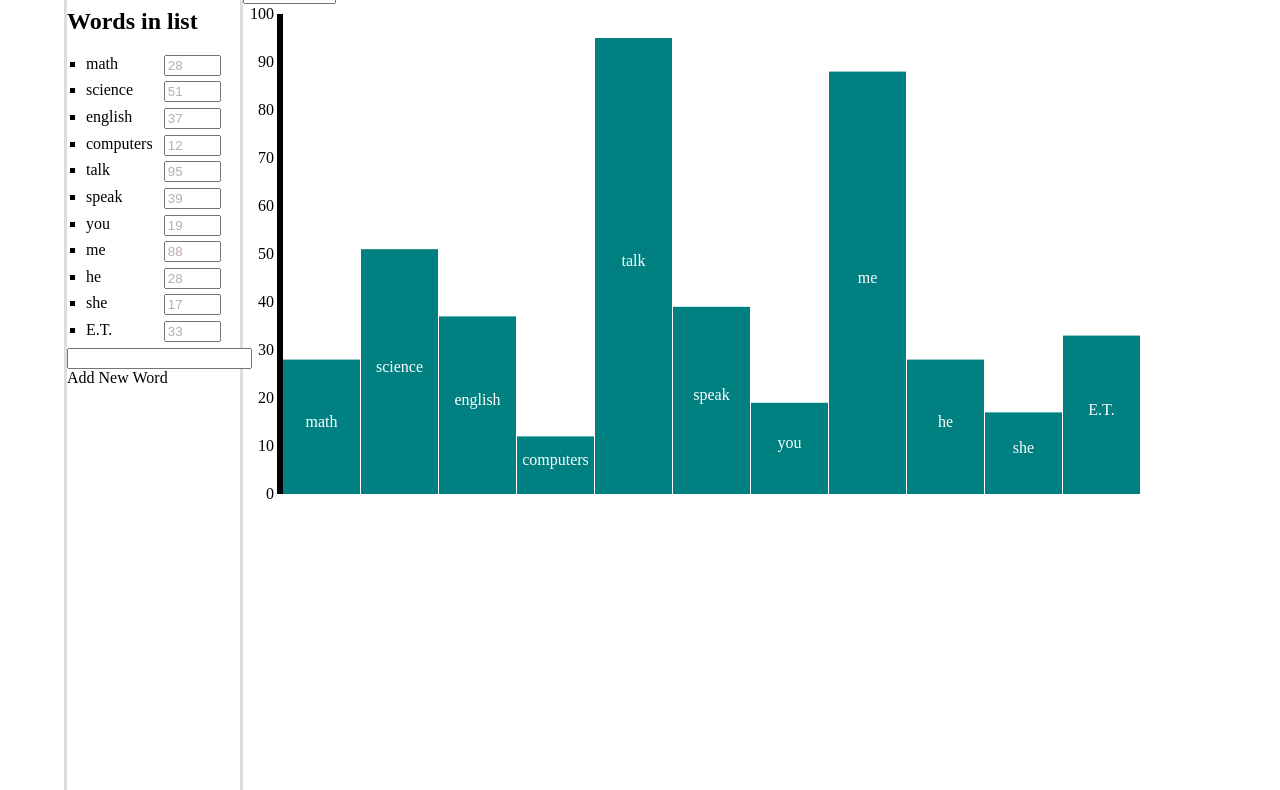
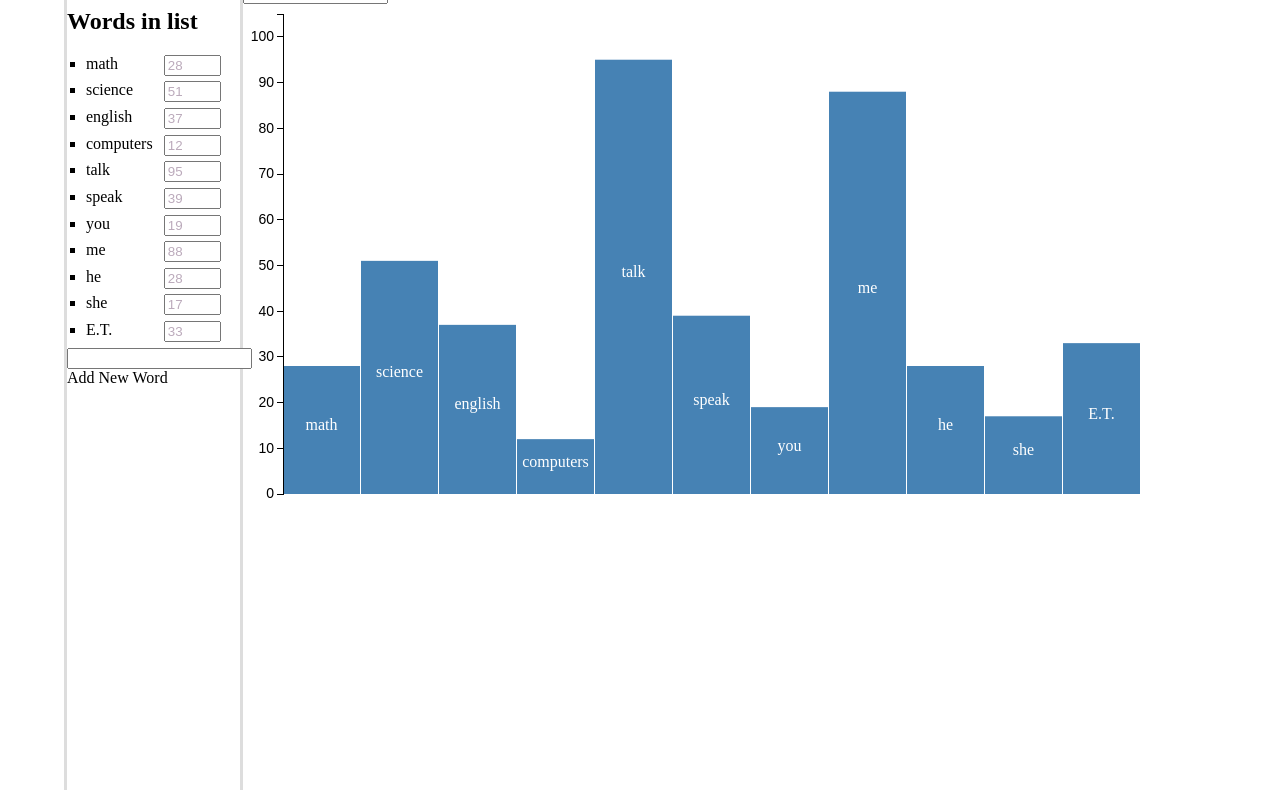
Before and after one commit to thataustin/angular-d3-example, a website: page index.html in a window 1280 px wide. Shown: the part 116-906 px from the top of the page. Drawn offline with nearby package versions, Linux system fonts and the light colour scheme.

Commit message:
Adding word stat-by-first-letter directive

```diff
--- /dev/null
+++ b/css/main.css
@@ -0,0 +1,11 @@
+  #word_updater {float: left; width: 15%; height: 900px; border: 3px solid #ddd;}
+  #word_cloud {width: 80%; height: 25%; margin: auto; overflow:hidden;}
+  svg rect {fill: steelblue;}
+  select {align: center;}
+  h1 {width: 40%; margin: auto;}
+  body {width: 90%; margin: 5% 10% 5% 5%;}
+  ul {margin: 5%; padding: 0 6%;}
+  li {list-style-type: square;}
+  li > input {float: right; color: #bab;}
+  .axis text {font: 14px sans-serif;}
+  .axis path, .axis line {fill: none; stroke: #000; shape-rendering: crispEdges;}
--- a/index.html
+++ b/index.html
@@ -5,17 +5,8 @@
   <meta http-equiv="content-type" content="text/html; charset=utf-8">
 
   <title>Words of Importance</title>
-  <style>
-    #word_cloud {width: 80%; height: 25%; margin: auto; overflow:hidden; }
-    #bar_chart {width: 100; height: 75%; margin: auto; overflow:hidden}
-    #word_updater {float: left; width: 15%; height: 900px; border: 3px solid #ddd; }
-    select { align: center; }
-    h1 { width: 40%; margin: auto;}
-    body { width: 90%; margin: 5% 10% 5% 5%;}
-    ul { margin: 5%; padding: 0 6%; }
-    li { list-style-type: square;}
-    li > input { float: right; color: #bab; }
-  </style>
+
+  <link type="text/css" rel="stylesheet" href="css/main.css">
 
   <script src="bower_components/d3/d3.js"></script>
   <script src="bower_components/angular/angular.js"></script>
@@ -23,21 +14,36 @@
   <script src="js/modules/app.js"></script>
   <script src="js/controllers/main.js"></script>
   <script src="js/directives/barChart.js"></script>
+  <script src="js/directives/barChartPerLetter.js"></script>
   <script src="js/directives/wordCloud.js"></script>
   <script src="js/directives/draggable.js"></script>
   <script src="bower_components/lodash/dist/lodash.js"></script>
 </head>
 <body data-ng-controller="MainCtrl">
-  <h1>Words of Importance</h1>
+
+  <h1>Words Stats</h1>
+
   <div id="word_updater">
     <h2>Words in list</h2>
     <ul data-ng-repeat="d in data">
       <li><span>{{d.word}}</span><input type="text" size="4" value="{{d.count}}"/>
     </ul>
-    <input ng-model="new_word"/><a data-ng-click="data.push(new_word)">Add New Word</a>
+    <input ng-model="new_word"/><a data-ng-click="addWord(new_word)">Add New Word</a>
   </div>
+
   <select data-ng-model="displayType" data-ng-options="t.desc for t in displayTypes"></select>
-  <div id="word_cloud" word-stat-word-cloud draggable data-ng-show="displayType.value=='word_cloud' || displayType.value=='all'"></div>
-  <div id="bar_chart" word-stat-bar-chart draggable data-ng-show="displayType.value=='bar_chart' || displayType.value=='all'"></div>
+
+  <div id="word_cloud" word-stat-word-cloud draggable
+    data-ng-show="displayType.value=='word_cloud' || displayType.value=='all'">
+  </div>
+
+  <div id="bar_chart_per_word" word-stat-bar-chart-per-word draggable
+    data-ng-show="displayType.value=='bar_chart_per_word' || displayType.value=='all'">
+  </div>
+
+  <div id="bar_chart_per_letter" word-stat-bar-chart-per-letter draggable
+    data-ng-show="displayType.value=='bar_chart_per_letter' || displayType.value=='all'">
+  </div>
+
 </body>
 </html>
--- a/js/controllers/main.js
+++ b/js/controllers/main.js
@@ -2,7 +2,8 @@
 angular.module('WordApp').controller('MainCtrl', ['$rootScope', '$scope', 'wordDP',
   function($rootScope, $scope, dp) {
     $scope.displayTypes = [
-      {desc: 'Bar Chart', value:'bar_chart'},
+      {desc: 'Bar Chart - Per word', value:'bar_chart_per_word'},
+      {desc: 'Bar Chart - Per letter', value:'bar_chart_per_letter'},
       {desc: 'Word Cloud', value:'word_cloud'},
       {desc: 'All', value: 'all'}
     ];
--- a/js/directives/barChart.js
+++ b/js/directives/barChart.js
@@ -1,4 +1,4 @@
-angular.module('WordApp').directive('wordStatBarChart', ['wordDP', function(wordDP) {
+angular.module('WordApp').directive('wordStatBarChartPerWord', ['wordDP', function(wordDP) {
   'use strict';
   var h = 500;
   var w = 900;
@@ -13,7 +13,7 @@ angular.module('WordApp').directive('wordStatBarChart', ['wordDP', function(word
       var yAxisPadding = 40;
       var margin = {top: 10, bottom: 10};
 
-      var yScale = d3.scale.linear().domain([100, 0]).range([margin.bottom, h - margin.top]);
+      var yScale = d3.scale.linear().domain([highestFrequency + 10, 0]).range([margin.bottom, h - margin.top]);
       var calcY = function(d) { return yScale(d.count); };
       var calcHeight = function (d) { return h - yScale(d.count) - margin.bottom; };
 
@@ -26,18 +26,15 @@ angular.module('WordApp').directive('wordStatBarChart', ['wordDP', function(word
         .attr('width', w)
         .attr('height', h);
 
-      svg.selectAll('rect')
-        .data(data)
+      var rect = svg.selectAll('rect').data(data)
           .enter()
         .append('rect')
           .attr('x', calcX)
           .attr('y', calcY)
           .attr('height', calcHeight)
-        .attr('width', paddedBarWidth)
-        .attr('fill', 'teal');
+          .attr('width', paddedBarWidth);
 
-      svg.selectAll('text')
-        .data(data)
+      svg.selectAll('text').data(data)
           .enter()
         .append('text')
           .text(function(d) { return d.word; })
@@ -46,8 +43,13 @@ angular.module('WordApp').directive('wordStatBarChart', ['wordDP', function(word
           .attr('fill', 'white')
           .attr('text-anchor', 'middle');
 
-      var yAxis = d3.svg.axis().scale(yScale).orient('left');
-      svg.append('g').attr('transform', 'translate(' + yAxisPadding.toString() + ')').call(yAxis);
+      var yAxis = d3.svg.axis()
+          .scale(yScale)
+          .orient('left');
+      svg.append('g')
+          .attr('transform', 'translate(' + yAxisPadding.toString() + ')')
+          .attr('class', 'axis')
+          .call(yAxis);
     }
   };
 }]);
--- /dev/null
+++ b/js/directives/barChartPerLetter.js
@@ -0,0 +1,72 @@
+angular.module('WordApp').directive('wordStatBarChartPerLetter', ['wordDP', function(wordDP) {
+  'use strict';
+
+  var margins = {top: 20, right: 20, bottom: 20, left: 40};
+
+  // SVG Height/Width
+  var outerH = 500;
+  var outerW = 960;
+
+  // inner chart height/width - excluding axis
+  var h = outerH - margins.top - margins.bottom;
+  var w = outerW - margins.left - margins.right;
+
+  // prepare what we can of range functions
+  var x = d3.scale.ordinal().rangeRoundBands([0, w], 0.1);
+  var y = d3.scale.linear().range([h, 0]);
+
+  return {
+    restrict: 'A',
+    link: function (scope, el, attrs) {
+
+      var data = wordDP.getDataByLetter();
+      x.domain(data.map(function(d) { return d.letter; }));
+
+      y.domain([0, Math.round(wordDP.getHighestFrequency(data) * 1.02)]);
+
+      var chart = d3.select('#' + attrs.id)
+        .append('svg')
+          .attr('width', outerW)
+          .attr('height', outerH)
+        .append('g')
+          .attr('height', h)
+          .attr('width', w)
+          .attr('transform', 'translate(' + margins.left + ', ' + margins.top + ')');
+
+      chart.selectAll('rect').data(data)
+          .enter()
+        .append('rect')
+          .attr('x', function(d) { return x(d.letter); })
+          .attr('y', function(d) { return y(d.count); })
+          .attr('height', function(d) { return h - y(d.count); })
+          .attr('width', x.rangeBand());
+
+      chart.selectAll('text').data(data)
+           .enter()
+        .append('text')
+          .attr('x', function(d) { return x(d.letter) + x.rangeBand() / 2; })
+          .attr('y', function(d) { return y(d.count) + (h - y(d.count)) / 2; })
+          .attr('text-anchor', 'middle')
+          .attr('fill', 'white')
+          .text(function(d) { return d.count; });
+
+      var xAxis = d3.svg.axis()
+          .scale(x)
+          .orient('bottom');
+      chart.append('g')
+          .attr('transform', 'translate(0, ' + h + ')')
+          .attr('class', 'x axis')
+          .call(xAxis);
+
+      var yAxis = d3.svg.axis()
+          .scale(y)
+          .orient('left');
+      chart.append('g')
+          .attr('x', 0)
+          .attr('y', 0)
+          .attr('class', 'axis')
+          .call(yAxis);
+
+    }
+  };
+}]);
--- a/js/modules/dataProvider.js
+++ b/js/modules/dataProvider.js
@@ -19,5 +19,25 @@ angular.module('DataProvider', [])
   getHighestFrequency: function(data) {
     var data = data || this.getData();
     return d3.max(data, function(d) { return d.count; });
+  },
+  getDataByLetter: function(data) {
+    // TODO: refactor this to use fewer lodash calls
+
+    var data = data || this.getData();
+
+    // results in {'h': 11, 'c': 4...}  -- all keys are lower-cased
+    var letter_counts = _.reduce(data, function(result, obj) {
+      var letter = obj.word[0].toLowerCase();
+      result[letter] = result[letter] || 0;
+      result[letter] += obj.count;
+      return result;
+    }, {} /* the result to start with */ );
+
+    // return [ { letter: 'a', count: 4}, ...]
+    var letter_map = _.map(letter_counts, function (count, letter) {
+      return {letter: letter, count: count};
+    });
+
+    return _.sortBy(letter_map, 'letter');
   }
 });
```
Lines whose indentation alone changed are shown as unchanged.
